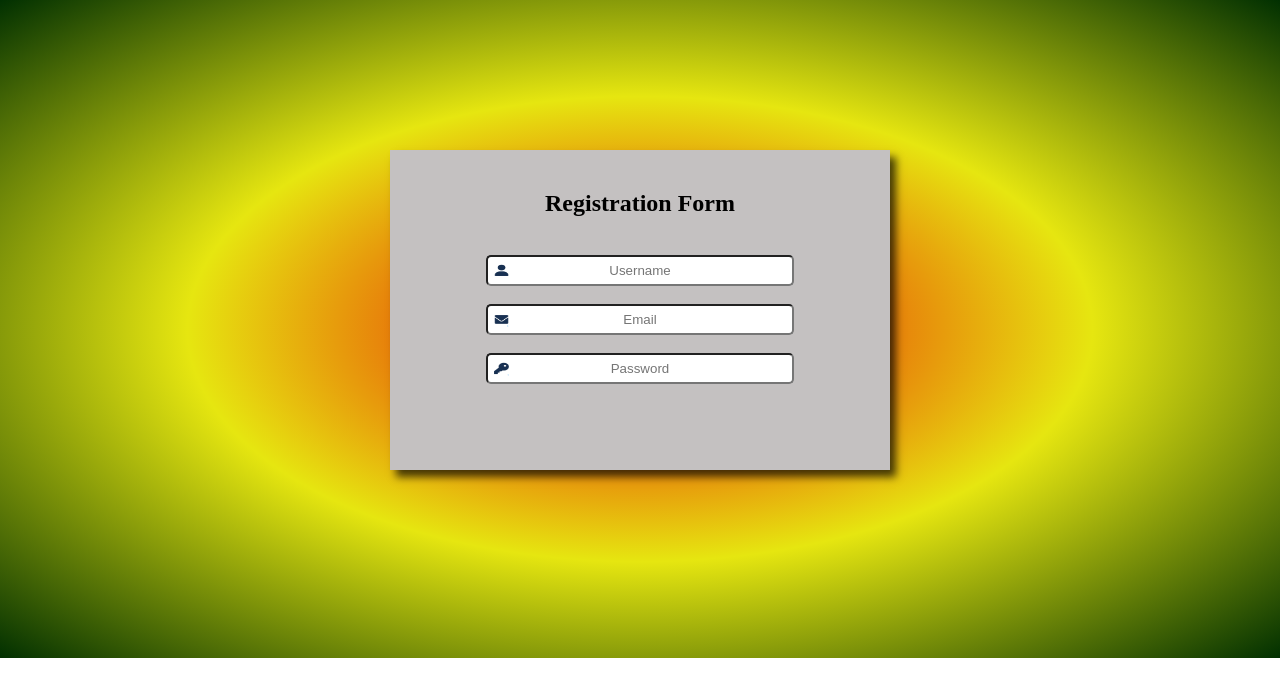
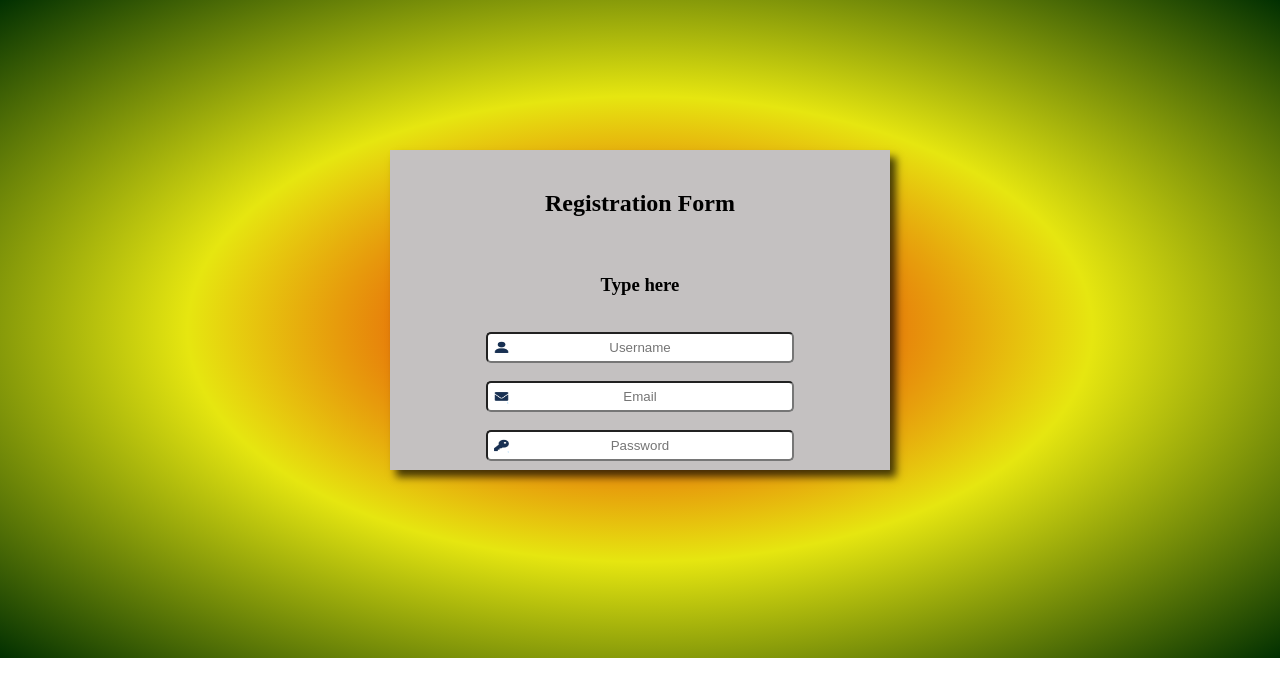
Before and after one commit to gabbydgreat4ril/my-codes, a plain HTML site: page work.html in a window 1280 px wide. Drawn offline with Linux system fonts and the light colour scheme.

Commit message:
modified-commit

```diff
--- a/work.html
+++ b/work.html
@@ -10,6 +10,7 @@
 <body class="form">
         <form class="all" action="">
             <h2>Registration Form</h2><br>
+            <h3>Type here</h3><br>
             <img src="./images/user.jpg" alt="">
             <input type="text" placeholder="Username"><br><br>
             <img src="./images/mail.jpg" alt="">
```
